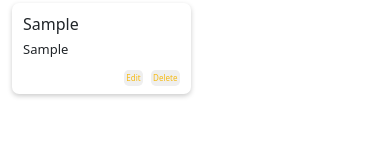
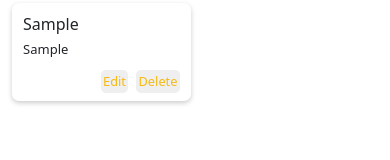
Before and after one commit to tarunboricha/React-Keeper, a React (Create React App) app: page / in a window 390 px wide. Both pictures are taken after typing "Sample", "Sample" into the empty fields and a click on the button "Add". Shown: the part 360-520 px from the top of the page. Built offline with nearby package versions, Linux system fonts and the light colour scheme.

Commit message:
edit delete size fix in mobile view

```diff
--- a/src/index.css
+++ b/src/index.css
@@ -146,7 +146,7 @@
   }
 
   .note button {
-    font-size: 0.5rem;
+    font-size: 0.8rem;
   }
 
   .note {
```
